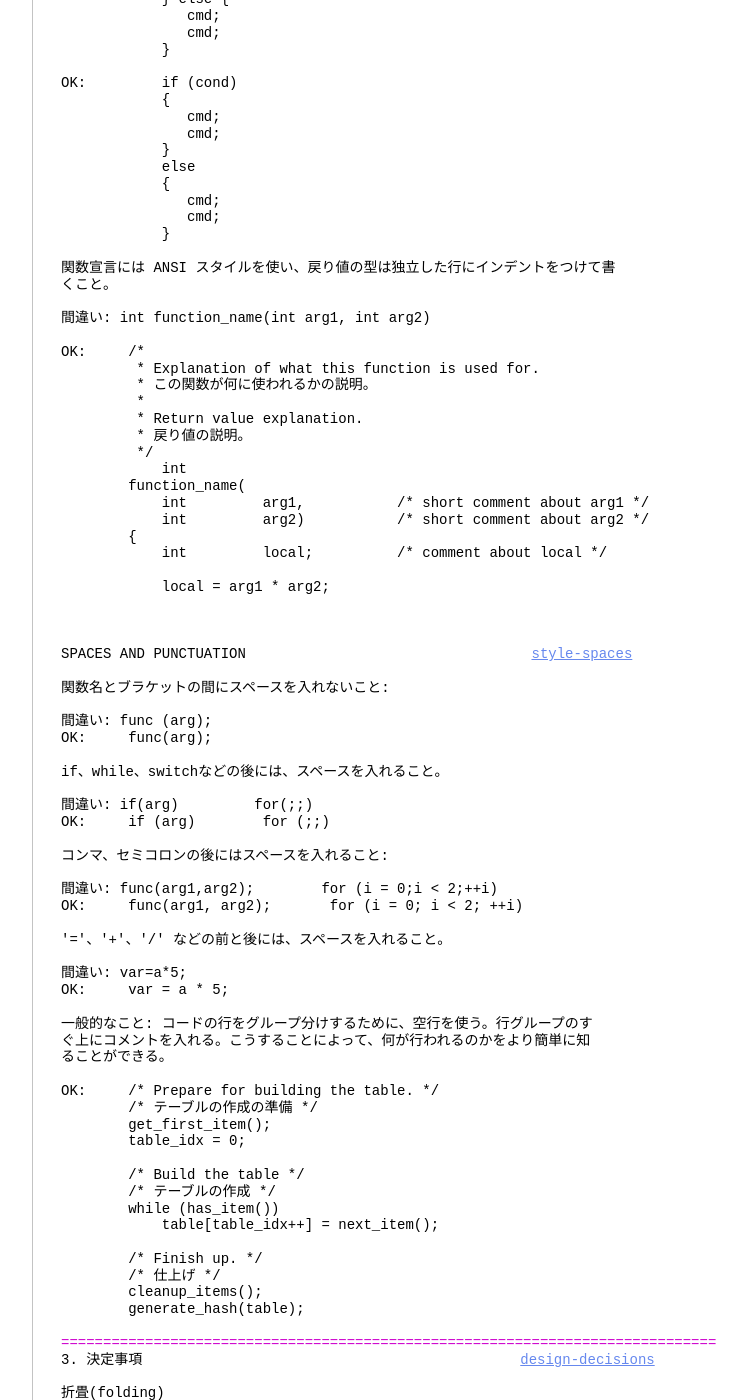
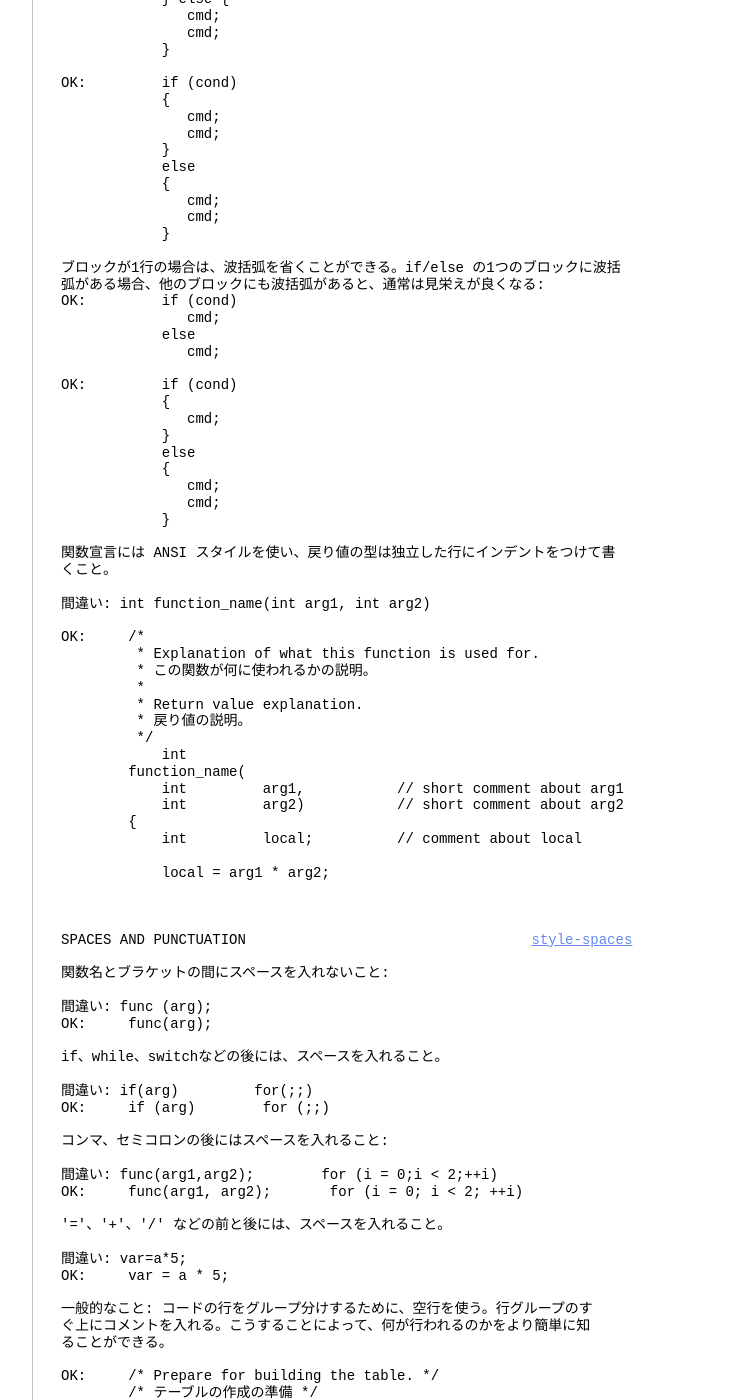
Before and after one commit to vim-jp/vimdoc-ja, a Jekyll site: the page built from develop.html, in a window 1280 px wide and 1400 px high, scrolled down 6003 px. Shown: the whole window, without its empty margins (340-1087 px from the left). Built offline with Jekyll 4.4.1, drawn with Linux system fonts in a browser that asks for light colours; nearby versions of some CDN libraries; comment, search, counter and statistics services are not loaded; some of the changed text lies outside the part shown.

Commit message:
Generated by Travis JOB 1862.1
https://travis-ci.org/vim-jp/vimdoc-ja-working/builds/494842839

```diff
--- a/develop.html
+++ b/develop.html
@@ -3,7 +3,7 @@ layout: vimdoc
 helpname: 'develop'
 ---
 <div id='vimCodeElement'>
-<a class="Constant" href="develop.html" name="develop.txt">develop.txt</a>&nbsp;&nbsp; For&nbsp;<span class="Identifier">Vim バージョン 8.1.</span>&nbsp;&nbsp;Last change: 2018 May 02<br>
+<a class="Constant" href="develop.html" name="develop.txt">develop.txt</a>&nbsp;&nbsp; For&nbsp;<span class="Identifier">Vim バージョン 8.1.</span>&nbsp;&nbsp;Last change: 2019 Feb 17<br>
 <br>
 <br>
 &nbsp;&nbsp;&nbsp;&nbsp;&nbsp;&nbsp;&nbsp;&nbsp;&nbsp;&nbsp;&nbsp;&nbsp;&nbsp;&nbsp;&nbsp;&nbsp;&nbsp;&nbsp;<span class="Identifier">VIMリファレンスマニュアル&nbsp;&nbsp;&nbsp;&nbsp;by Bram Moolenaar</span><br>
@@ -363,6 +363,23 @@ OK:&nbsp;&nbsp;&nbsp;&nbsp;&nbsp;&nbsp;&nbsp;&nbsp; if (cond)<br>
 &nbsp;&nbsp;&nbsp;&nbsp;&nbsp;&nbsp;&nbsp;&nbsp;&nbsp;&nbsp;&nbsp;&nbsp;&nbsp;&nbsp; cmd;<br>
 &nbsp;&nbsp;&nbsp;&nbsp;&nbsp;&nbsp;&nbsp;&nbsp;&nbsp;&nbsp;&nbsp;&nbsp;}<br>
 <br>
+ブロックが1行の場合は、波括弧を省くことができる。if/else の1つのブロックに波括<br>
+弧がある場合、他のブロックにも波括弧があると、通常は見栄えが良くなる:<br>
+OK:&nbsp;&nbsp;&nbsp;&nbsp;&nbsp;&nbsp;&nbsp;&nbsp; if (cond)<br>
+&nbsp;&nbsp;&nbsp;&nbsp;&nbsp;&nbsp;&nbsp;&nbsp;&nbsp;&nbsp;&nbsp;&nbsp;&nbsp;&nbsp; cmd;<br>
+&nbsp;&nbsp;&nbsp;&nbsp;&nbsp;&nbsp;&nbsp;&nbsp;&nbsp;&nbsp;&nbsp;&nbsp;else<br>
+&nbsp;&nbsp;&nbsp;&nbsp;&nbsp;&nbsp;&nbsp;&nbsp;&nbsp;&nbsp;&nbsp;&nbsp;&nbsp;&nbsp; cmd;<br>
+<br>
+OK:&nbsp;&nbsp;&nbsp;&nbsp;&nbsp;&nbsp;&nbsp;&nbsp; if (cond)<br>
+&nbsp;&nbsp;&nbsp;&nbsp;&nbsp;&nbsp;&nbsp;&nbsp;&nbsp;&nbsp;&nbsp;&nbsp;{<br>
+&nbsp;&nbsp;&nbsp;&nbsp;&nbsp;&nbsp;&nbsp;&nbsp;&nbsp;&nbsp;&nbsp;&nbsp;&nbsp;&nbsp; cmd;<br>
+&nbsp;&nbsp;&nbsp;&nbsp;&nbsp;&nbsp;&nbsp;&nbsp;&nbsp;&nbsp;&nbsp;&nbsp;}<br>
+&nbsp;&nbsp;&nbsp;&nbsp;&nbsp;&nbsp;&nbsp;&nbsp;&nbsp;&nbsp;&nbsp;&nbsp;else<br>
+&nbsp;&nbsp;&nbsp;&nbsp;&nbsp;&nbsp;&nbsp;&nbsp;&nbsp;&nbsp;&nbsp;&nbsp;{<br>
+&nbsp;&nbsp;&nbsp;&nbsp;&nbsp;&nbsp;&nbsp;&nbsp;&nbsp;&nbsp;&nbsp;&nbsp;&nbsp;&nbsp; cmd;<br>
+&nbsp;&nbsp;&nbsp;&nbsp;&nbsp;&nbsp;&nbsp;&nbsp;&nbsp;&nbsp;&nbsp;&nbsp;&nbsp;&nbsp; cmd;<br>
+&nbsp;&nbsp;&nbsp;&nbsp;&nbsp;&nbsp;&nbsp;&nbsp;&nbsp;&nbsp;&nbsp;&nbsp;}<br>
+<br>
 関数宣言には ANSI スタイルを使い、戻り値の型は独立した行にインデントをつけて書<br>
 くこと。<br>
 <br>
@@ -377,10 +394,10 @@ OK:&nbsp;&nbsp;&nbsp;&nbsp; /*<br>
 &nbsp;&nbsp;&nbsp;&nbsp;&nbsp;&nbsp;&nbsp;&nbsp; */<br>
 &nbsp;&nbsp;&nbsp;&nbsp;&nbsp;&nbsp;&nbsp;&nbsp;&nbsp;&nbsp;&nbsp;&nbsp;int<br>
 &nbsp;&nbsp;&nbsp;&nbsp;&nbsp;&nbsp;&nbsp;&nbsp;function_name(<br>
-&nbsp;&nbsp;&nbsp;&nbsp;&nbsp;&nbsp;&nbsp;&nbsp;&nbsp;&nbsp;&nbsp;&nbsp;int&nbsp;&nbsp;&nbsp;&nbsp;&nbsp;&nbsp;&nbsp;&nbsp; arg1,&nbsp;&nbsp;&nbsp;&nbsp;&nbsp;&nbsp;&nbsp;&nbsp;&nbsp;&nbsp; /* short comment about arg1 */<br>
-&nbsp;&nbsp;&nbsp;&nbsp;&nbsp;&nbsp;&nbsp;&nbsp;&nbsp;&nbsp;&nbsp;&nbsp;int&nbsp;&nbsp;&nbsp;&nbsp;&nbsp;&nbsp;&nbsp;&nbsp; arg2)&nbsp;&nbsp;&nbsp;&nbsp;&nbsp;&nbsp;&nbsp;&nbsp;&nbsp;&nbsp; /* short comment about arg2 */<br>
+&nbsp;&nbsp;&nbsp;&nbsp;&nbsp;&nbsp;&nbsp;&nbsp;&nbsp;&nbsp;&nbsp;&nbsp;int&nbsp;&nbsp;&nbsp;&nbsp;&nbsp;&nbsp;&nbsp;&nbsp; arg1,&nbsp;&nbsp;&nbsp;&nbsp;&nbsp;&nbsp;&nbsp;&nbsp;&nbsp;&nbsp; // short comment about arg1<br>
+&nbsp;&nbsp;&nbsp;&nbsp;&nbsp;&nbsp;&nbsp;&nbsp;&nbsp;&nbsp;&nbsp;&nbsp;int&nbsp;&nbsp;&nbsp;&nbsp;&nbsp;&nbsp;&nbsp;&nbsp; arg2)&nbsp;&nbsp;&nbsp;&nbsp;&nbsp;&nbsp;&nbsp;&nbsp;&nbsp;&nbsp; // short comment about arg2<br>
 &nbsp;&nbsp;&nbsp;&nbsp;&nbsp;&nbsp;&nbsp;&nbsp;{<br>
-&nbsp;&nbsp;&nbsp;&nbsp;&nbsp;&nbsp;&nbsp;&nbsp;&nbsp;&nbsp;&nbsp;&nbsp;int&nbsp;&nbsp;&nbsp;&nbsp;&nbsp;&nbsp;&nbsp;&nbsp; local;&nbsp;&nbsp;&nbsp;&nbsp;&nbsp;&nbsp;&nbsp;&nbsp;&nbsp;&nbsp;/* comment about local */<br>
+&nbsp;&nbsp;&nbsp;&nbsp;&nbsp;&nbsp;&nbsp;&nbsp;&nbsp;&nbsp;&nbsp;&nbsp;int&nbsp;&nbsp;&nbsp;&nbsp;&nbsp;&nbsp;&nbsp;&nbsp; local;&nbsp;&nbsp;&nbsp;&nbsp;&nbsp;&nbsp;&nbsp;&nbsp;&nbsp;&nbsp;// comment about local<br>
 <br>
 &nbsp;&nbsp;&nbsp;&nbsp;&nbsp;&nbsp;&nbsp;&nbsp;&nbsp;&nbsp;&nbsp;&nbsp;local = arg1 * arg2;<br>
 <br>
```
